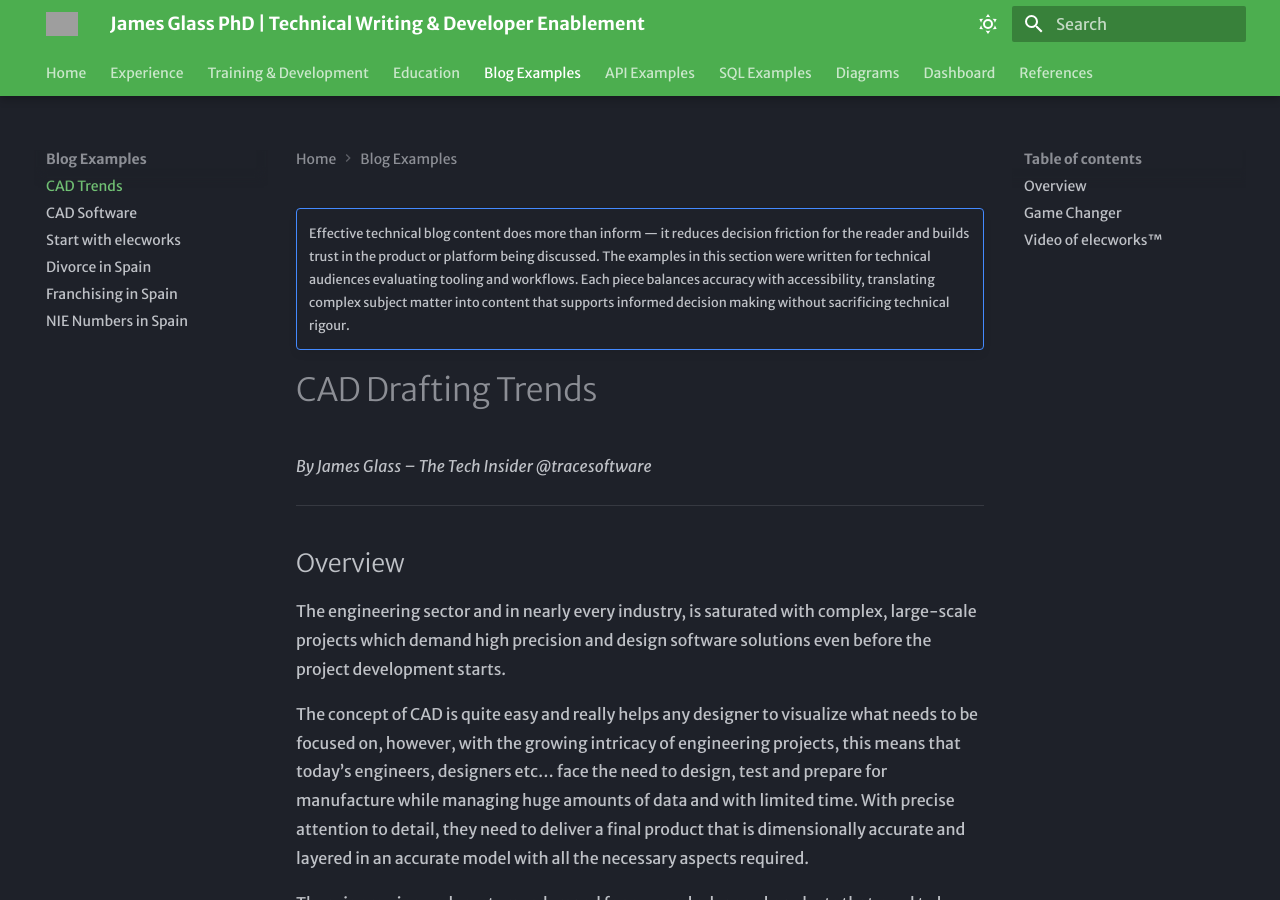
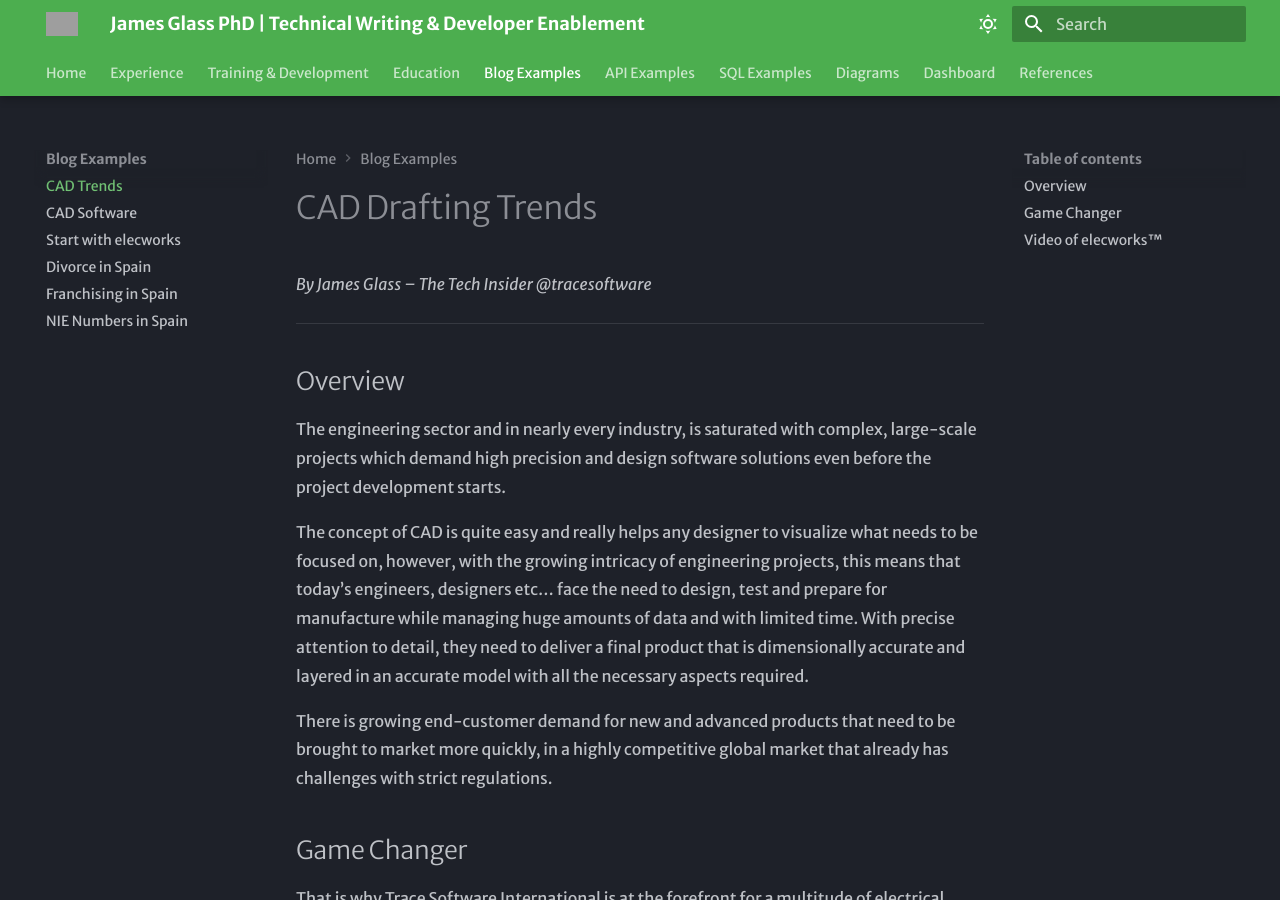
Before and after one commit to james-glass1999/MKDocs-James-Glass-PhD, an MkDocs documentation site: the page built from docs/examples/cad-trends.md, in a window 1280 px wide and 900 px high. Built offline with MkDocs 1.6.1 and Material for MkDocs 9.7.7, drawn with Linux system fonts in a browser that asks for light colours; grey boxes are pictures that could not be loaded.

Commit message:
updates rdb

```diff
--- a/docs/examples/cad-trends.md
+++ b/docs/examples/cad-trends.md
@@ -1,6 +1,3 @@
-!!! note ""
-    Effective technical blog content does more than inform — it reduces decision friction for the reader and builds trust in the product or platform being discussed. The examples in this section were written for technical audiences evaluating tooling and workflows. Each piece balances accuracy with accessibility, translating complex subject matter into content that supports informed decision making without sacrificing technical rigour.
-
 # CAD Drafting Trends
 
 *By James Glass – The Tech Insider @tracesoftware*
```
Also changed, not shown: docs/examples/rdb-abogados:-divorce.md (+0 -1 lines), docs/examples/rdb-abogados:-excel-in-franchising.md (+0 -3 lines), docs/examples/rdb-abogados:-nie-number.md (+0 -1 lines), docs/examples/start-with-elecworks.md (+0 -3 lines).
